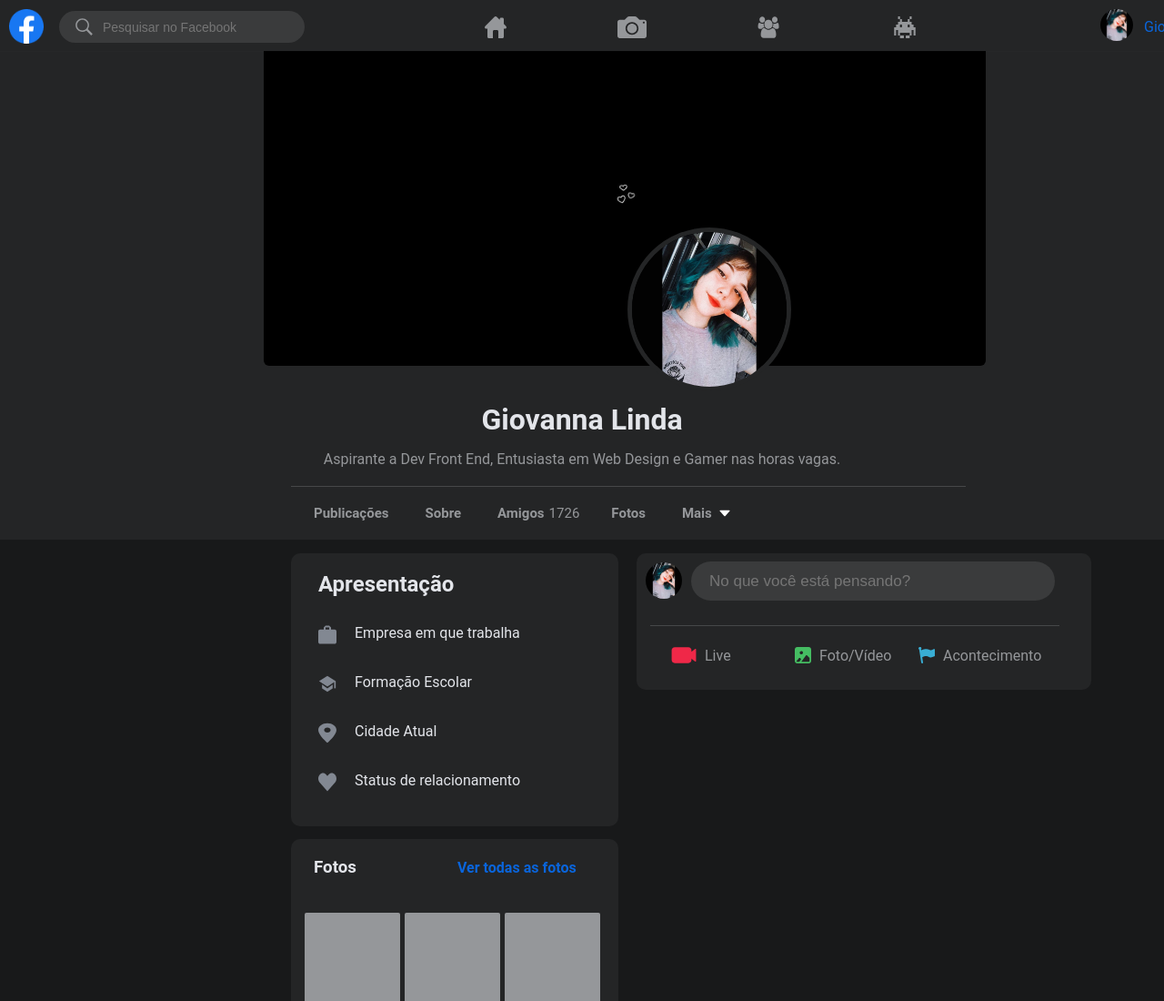
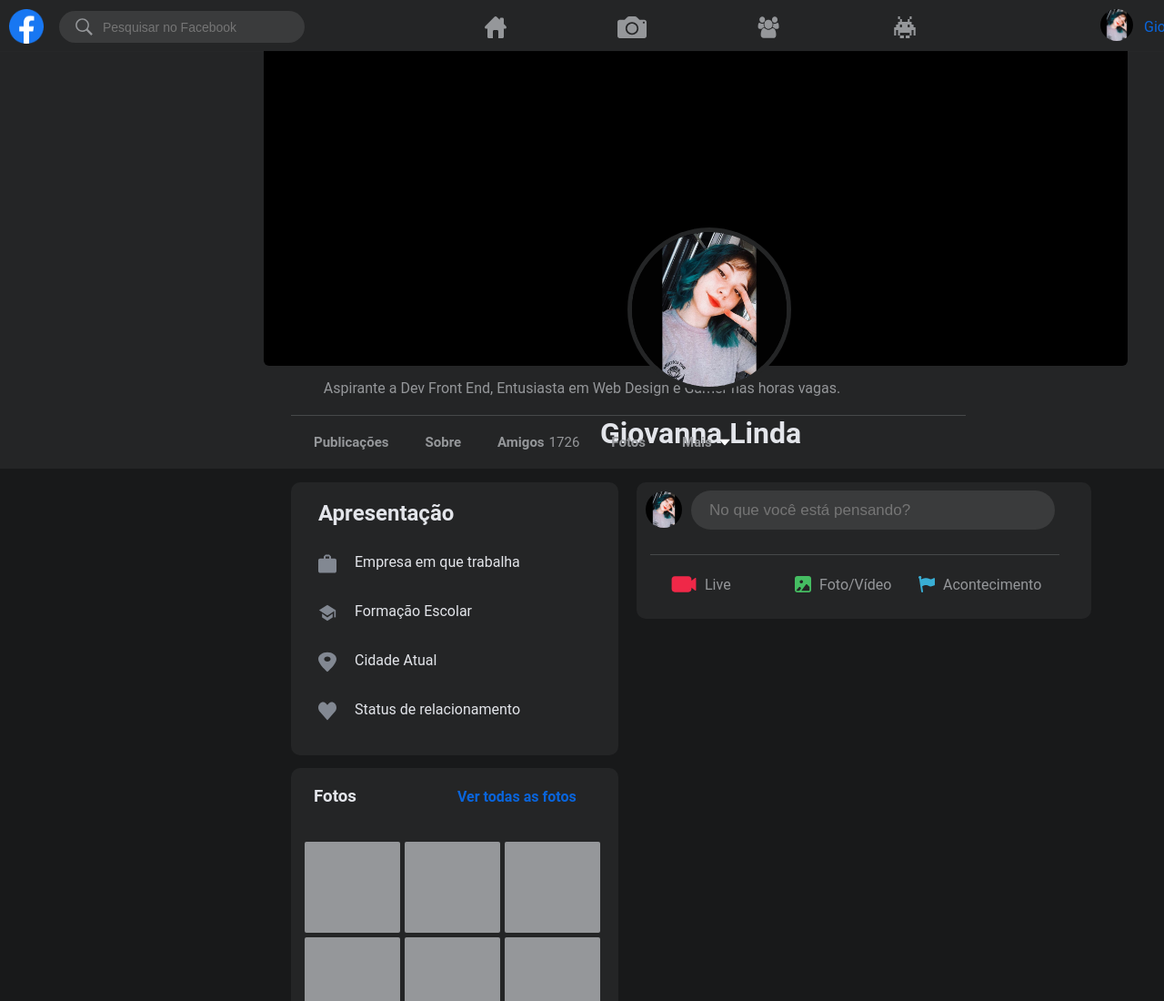
Before and after one commit to giovannalinda/clone-facebook, a plain HTML site: page index.html in a window 1280 px wide. Shown: the top 1100 px of the page at 91% size. Drawn offline with Linux system fonts and the light colour scheme.

```diff
--- a/index.html
+++ b/index.html
@@ -42,7 +42,6 @@
     </header>
       <div class="profile-content">
       <div class="banner">
-      <img src="./images/capa.png" alt="capa">
     </div>
 
     <div class="profile">
--- a/styles.css
+++ b/styles.css
@@ -115,11 +115,13 @@ div.images-nav ul li img {
 
 }
 
-div.banner img {
+div.banner  {
+  background: #000;
+  position: relative;
   display: flex;
   justify-content: center;
   height: 400px;
-  width: 62%;
+  width: 950px;
   margin-left: 290px;
   margin-top: 2px;
   border-radius: 6px;
@@ -138,11 +140,11 @@ div.profile .avatar {
 }
 
 div.profile h1 {
+  position: absolute;
   display: flex;
-  justify-content: center;
   color: #e3e5ea;
   margin-top: 40px;
-
+  margin-left: 660px;
 }
 
 div.profile p {
```
